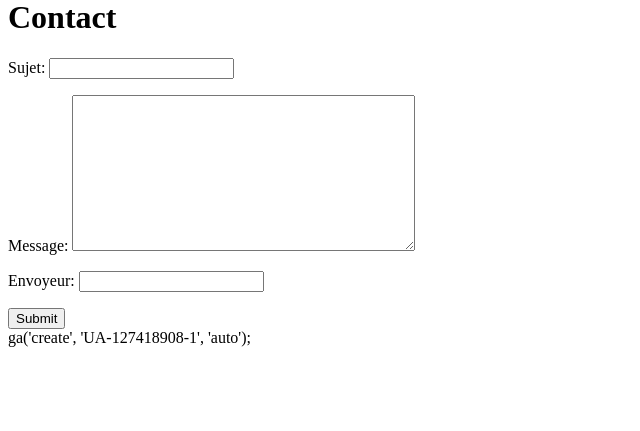
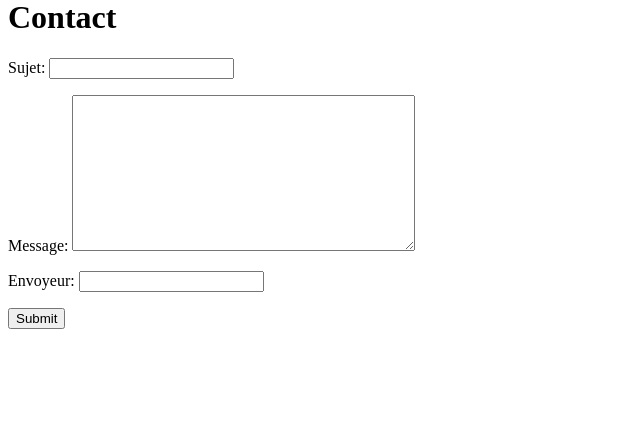
Before and after one commit to lebenef/ua-m2-ec903-django-honey-pot, a Django app: page /web/contact/ in a window 1280 px wide. Shown: the part 22-453 px from the top of the page, without its empty margins (0-640 px from the left). Run offline with Django 3.2, Linux system fonts and the light colour scheme.

Commit message:
DeletePrintVar

```diff
--- a/project/templates/ga.html
+++ b/project/templates/ga.html
@@ -1,4 +1,3 @@
-ga('create', '{{ ga_tracking_id }}', 'auto');
 <script id="google-analytics" type="text/javascript">
   (function(i,s,o,g,r,a,m){i['GoogleAnalyticsObject']=r;i[r]=i[r]||function(){
   (i[r].q=i[r].q||[]).push(arguments)},i[r].l=1*new Date();a=s.createElement(o),
```
